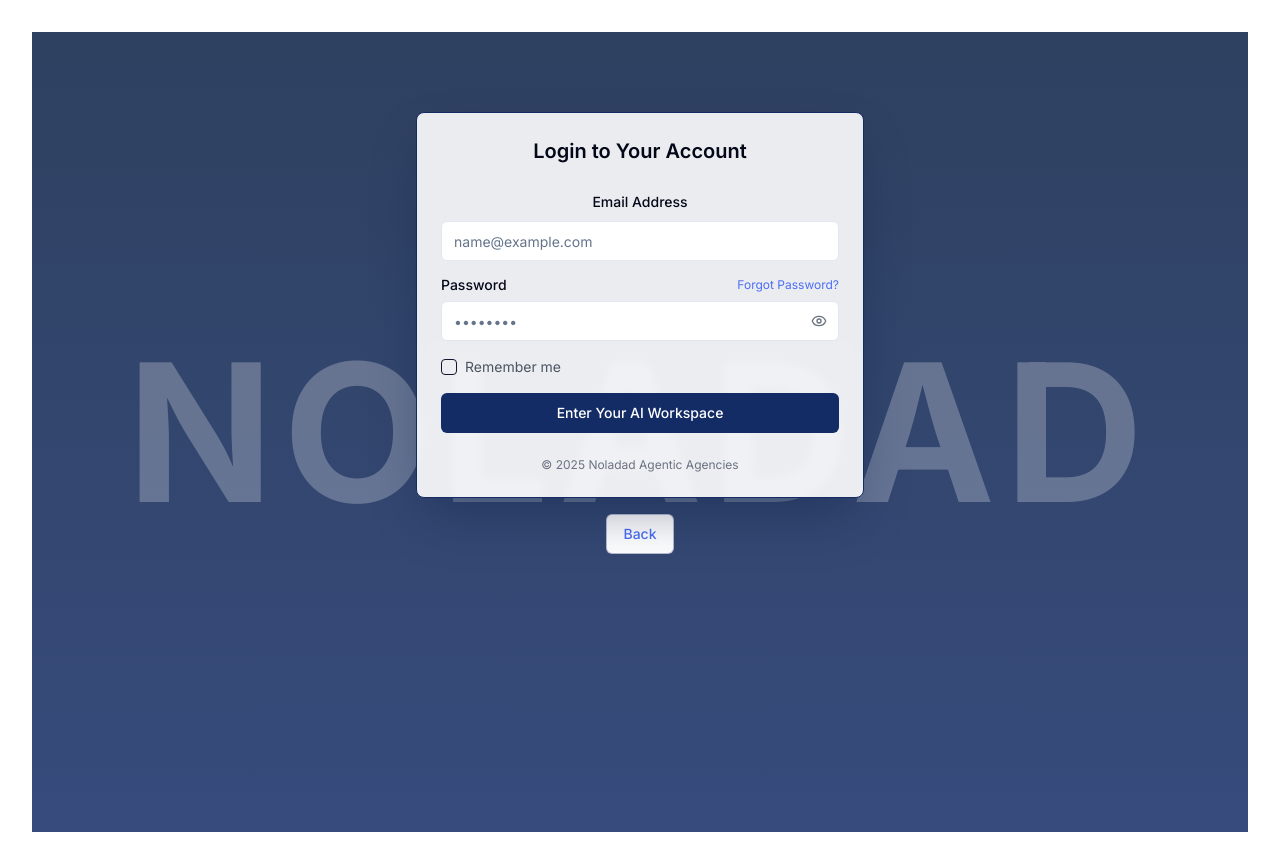
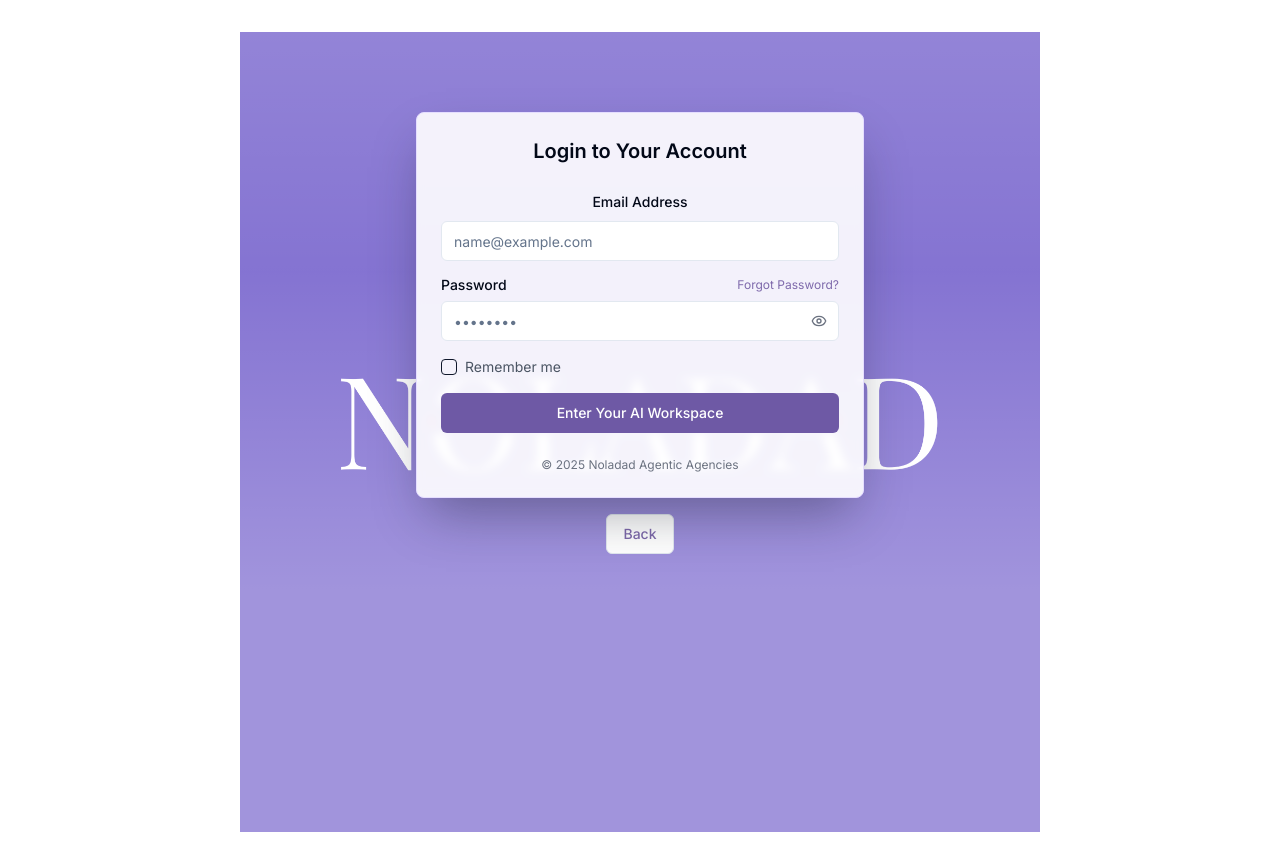
Before and after one commit to jhopkins78/lead-insights-portal, a React (Vite) app: page /login in a window 1280 px wide. Both pictures are taken after a click on the button "Access Portal". Built offline with nearby package versions, Linux system fonts and the light colour scheme.

Commit message:
Reverted to commit a08227de98e4e14937f630a024adf8454675fa1b

```diff
--- a/src/pages/Login.tsx
+++ b/src/pages/Login.tsx
@@ -52,29 +52,23 @@ const Login = () => {
       className="min-h-screen flex items-start justify-center pt-20 p-4"
       style={{
         background: `
-          linear-gradient(to bottom, rgba(10, 31, 68, 0.85), rgba(20, 44, 102, 0.85))
+          linear-gradient(rgba(255, 255, 255, 0.25), rgba(255, 255, 255, 0.15) 30%, rgba(255, 255, 255, 0.35) 70%),
+          url('/lovable-uploads/904e0440-68e1-4b14-a15d-d99c09e25bf5.png')
         `,
-        backgroundSize: 'cover',
-        backgroundPosition: 'center',
+        backgroundSize: 'contain',
+        backgroundPosition: 'center top',
         backgroundRepeat: 'no-repeat',
-        backgroundAttachment: 'fixed',
-        position: 'relative'
+        backgroundAttachment: 'fixed'
       }}
     >
-      {/* Add NOLADAD watermark/logo as a separate element */}
-      <div
-        className="absolute inset-0 flex items-center justify-center pointer-events-none opacity-25"
-        style={{ zIndex: 0 }}
-      >
-        <h1 className="text-white text-[12rem] font-bold tracking-wider">NOLADAD</h1>
-      </div>
+      <div className="w-full max-w-md">
+        <div className="flex flex-col items-center">
+          {/* Removed the NOLADAD h1 text that was here */}
 
-      <div className="w-full max-w-md relative z-10">
-        <div className="flex flex-col items-center">
-          {/* Increased margin-top for button positioning */}
+          {/* Increased margin-top even more to position the button lower */}
           {!showLoginForm && (
             <Button
-              className="w-1/2 bg-insight-800 hover:bg-[#4C6EF5] text-white mt-[400px] shadow-lg shadow-[#0A1F44]/50 transition-all duration-300"
+              className="w-1/2 bg-insight-800 hover:bg-insight-900 text-white mt-[600px] shadow-lg shadow-insight-900/50"
               onClick={() => setShowLoginForm(true)}
             >
               Access Portal
@@ -89,7 +83,7 @@ const Login = () => {
             transition={{ duration: 0.3 }}
           >
             {/* Login Card with enhanced shadow */}
-            <Card className="shadow-2xl shadow-[#0A1F44]/40 border-[#142C66] bg-white/90 backdrop-blur-sm">
+            <Card className="shadow-2xl shadow-insight-900/40 border-insight-100 bg-white/90 backdrop-blur-sm">
               <CardHeader className="text-center">
                 <h2 className="text-xl font-semibold">Login to Your Account</h2>
               </CardHeader>
@@ -113,7 +107,7 @@ const Login = () => {
                       <Label htmlFor="password">Password</Label>
                       <a
                         href="#"
-                        className="text-xs text-[#4C6EF5] hover:text-[#3859E9]"
+                        className="text-xs text-insight-700 hover:text-insight-800"
                         onClick={(e) => {
                           e.preventDefault();
                           toast({
@@ -164,7 +158,7 @@ const Login = () => {
 
                   <Button
                     type="submit"
-                    className="w-full bg-[#142C66] hover:bg-[#4C6EF5] text-white transition-colors duration-300"
+                    className="w-full bg-insight-800 hover:bg-insight-900 text-white"
                   >
                     Enter Your AI Workspace
                   </Button>
@@ -180,7 +174,7 @@ const Login = () => {
               <Button
                 variant="outline"
                 onClick={() => setShowLoginForm(false)}
-                className="text-[#4C6EF5] border-[#142C66]/30 hover:bg-[#142C66]/10"
+                className="text-insight-700"
               >
                 Back
               </Button>
```
